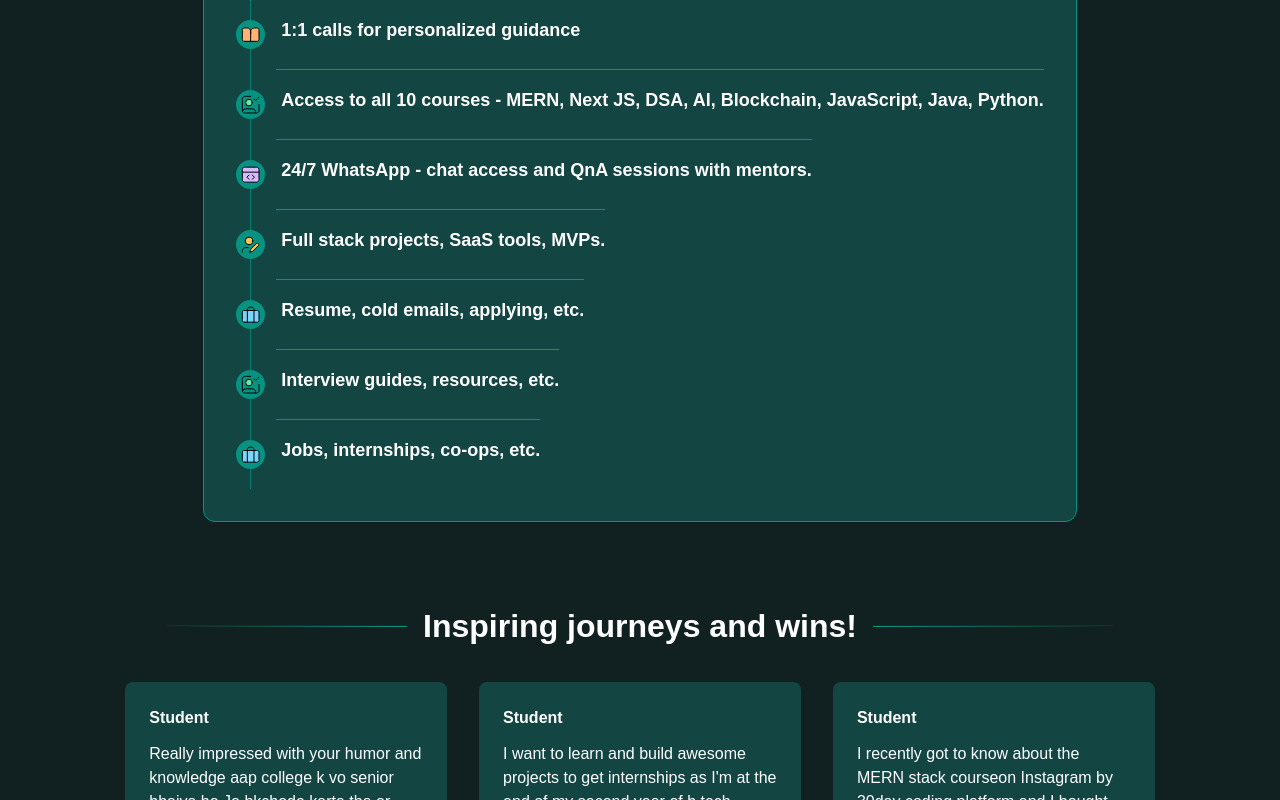
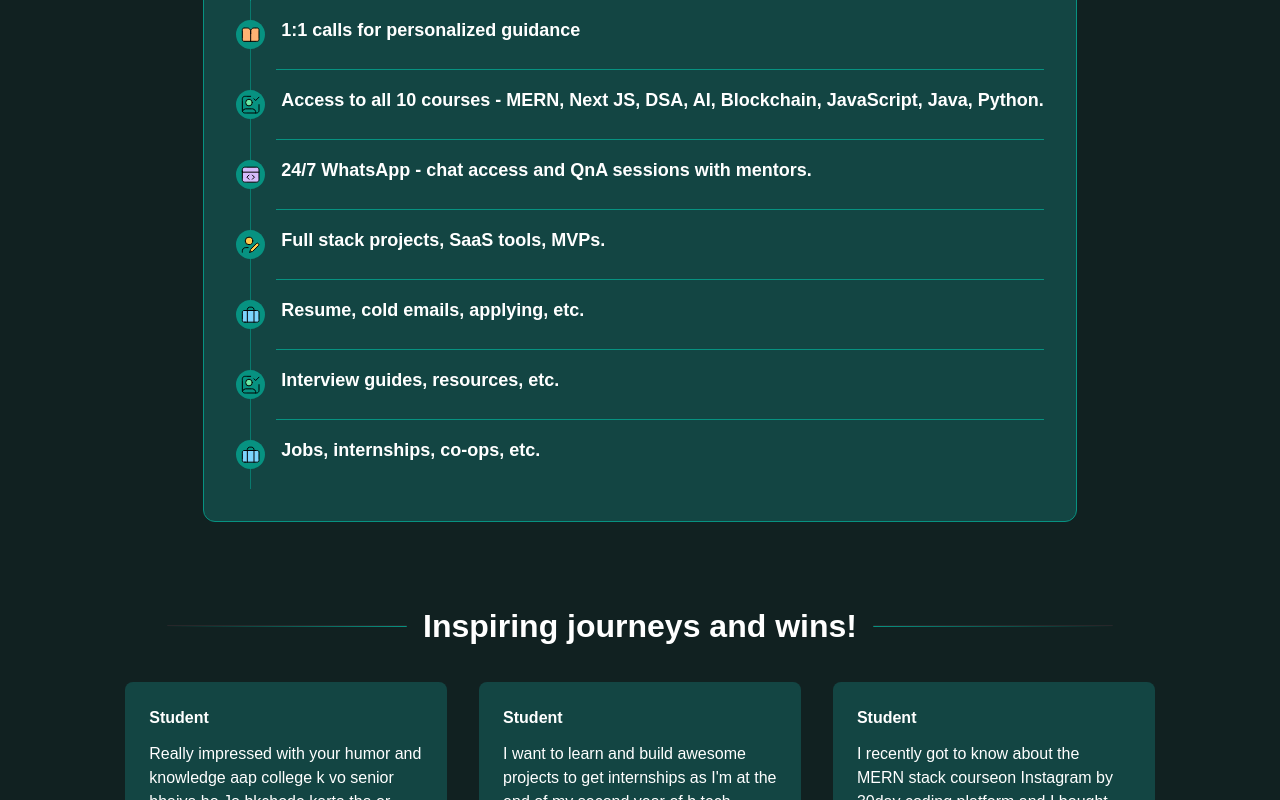
Before and after one commit to deepanshu1422/namastedev-v2, a Next.js app: page /testimonials in a window 1280 px wide. Shown: the part 1111-1911 px from the top of the page. Built offline with nearby package versions, Linux system fonts and the light colour scheme; a web font is replaced by a local one.

Commit message:
fix: map() key

```diff
--- a/src/app/(main)/testimonials/features.tsx
+++ b/src/app/(main)/testimonials/features.tsx
@@ -182,8 +182,10 @@ export default function Features() {
 
         <div className="relative ml-10 flex w-[calc(100%-40px)] flex-col items-start gap-5 divide-y divide-prime pb-5">
           {mentorsipPath.map(({ title, svg }, i) => (
-            <Reveal key={i}>
-              <div className="flex w-full items-start gap-3 pt-5 lg:gap-4">
+            <div
+              key={i}
+              className="flex w-full items-start gap-3 pt-5 lg:gap-4"
+            >
               <section className=" z-10 -ml-10 flex items-center justify-center rounded-full bg-prime p-1">
                 {svg}
               </section>
@@ -192,7 +194,6 @@ export default function Features() {
                 <p className="text-lg font-semibold leading-5">{title}</p>
               </div>
             </div>
-            </Reveal>
           ))}
           <div className="absolute -left-[26px] top-0 h-full w-px bg-prime/70"></div>
         </div>
--- a/src/components/course-components/course-gallary.tsx
+++ b/src/components/course-components/course-gallary.tsx
@@ -130,6 +130,7 @@ export default function CourseGallary() {
           imageUrl={image}
           videoId={embedId}
           linkedinUrl={link}
+          key={i}
         />
         // <div
         //   key={i}
--- a/src/components/home-components/new-hero.tsx
+++ b/src/components/home-components/new-hero.tsx
@@ -33,7 +33,7 @@ export default function Hero({
             {desc}
           </p>
 
-          <div className="p-[.5rem_1.75rem_.5rem_1.00rem] rounded-[3.125rem] flex max-lg:flex-col max-lg:w-full lg:flex-wrap items-center gap-5 my-2 mb-1">
+          <div className="p-[.5rem_1.75rem_.5rem_1.00rem] rounded-[3.125rem] flex max-lg:flex-col max-lg:w-full lg:flex-wrap items-center justify-center max-w-xl gap-5 my-2 mb-1">
             <Link
               href={"https://courses.30dayscoding.com/s/store"}
               className={`font-jakarta flex items-center justify-between font-semibold gap-3 hover:bg-prime/80 bg-prime/35 border-2 border-prime/60 transition-all px-4 py-3 rounded-full max-lg:w-full`}
@@ -60,18 +60,17 @@ export default function Hero({
             </Link>
 
             <Link
-                href={"https://pages.razorpay.com/pl_NeeE6CfmYyU7sH/view"}
-                className={`font-jakarta flex items-center justify-between font-semibold gap-3 hover:bg-prime/80 bg-prime/35 border-2 border-prime/60 transition-all px-4 py-3 rounded-full max-lg:w-full`}
+              href={"https://pages.razorpay.com/pl_NeeE6CfmYyU7sH/view"}
+              className={`font-jakarta flex items-center justify-between font-semibold gap-3 hover:bg-prime/80 bg-prime/35 border-2 border-prime/60 transition-all px-4 py-3 rounded-full max-lg:w-full`}
             >
               <span className="text-sm">Resume Review</span>
               <Star className="max-lg:hidden w-4 h-4" />
               <ArrowRight className="lg:hidden w-4 h-4" />
             </Link>
 
-
             <Link
-                href={"https://30dayscoding.com/resources"}
-                className={`font-jakarta flex items-center justify-between font-semibold gap-3 hover:bg-prime/80 bg-prime/35 border-2 border-prime/60 transition-all px-4 py-3 rounded-full max-lg:w-full`}
+              href={"https://30dayscoding.com/resources"}
+              className={`font-jakarta flex items-center justify-between font-semibold gap-3 hover:bg-prime/80 bg-prime/35 border-2 border-prime/60 transition-all px-4 py-3 rounded-full max-lg:w-full`}
             >
               <span className="text-sm">Free Resources</span>
               <Star className="max-lg:hidden w-4 h-4" />
```
Lines whose indentation alone changed are shown as unchanged.
